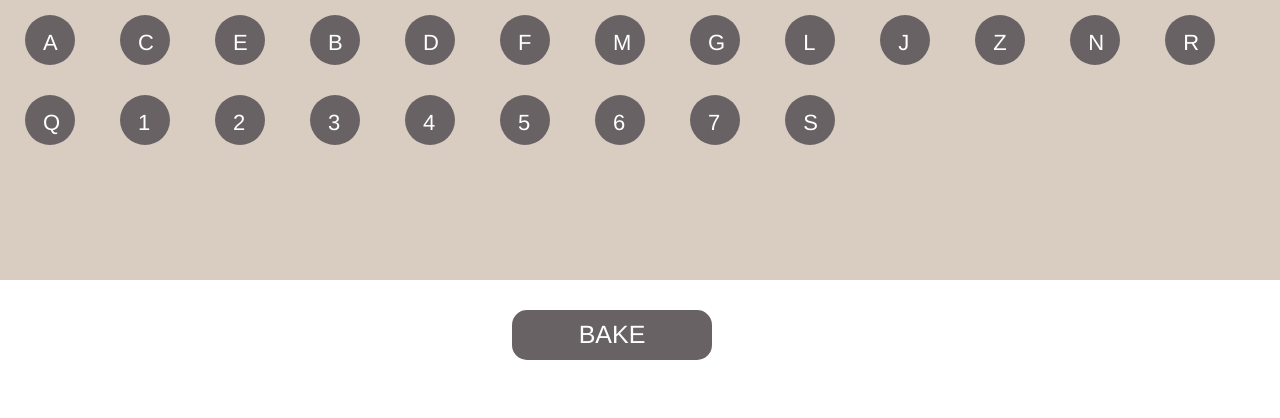
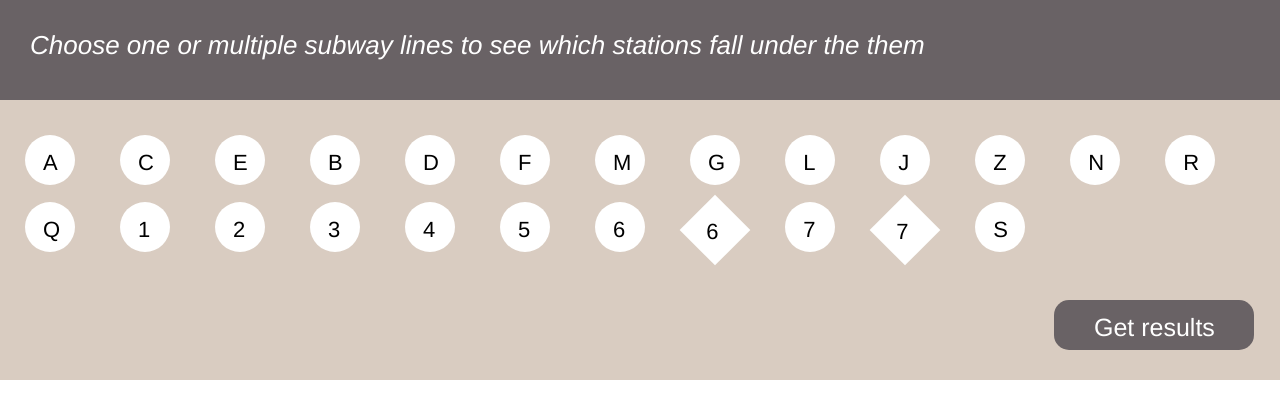
Before and after one commit to gurmanbh/subway-entrances, a plain HTML site: page index.html in a window 1280 px wide. Drawn offline with Linux system fonts and the light colour scheme.

Commit message:
added css styles. everything works

```diff
--- a/css/styles.css
+++ b/css/styles.css
@@ -8,15 +8,45 @@
 }
 
 h1 {
-	color: #D44636;
+	color: #593C4F;
 	display: inline-block;
-	font-size: 18px;
+	font-size: 20px;
 }
 
 
 p {
-	color: black;
+	color: #5E5961;
 	padding-bottom: 15px;
+}
+
+#menu .button#express {
+	margin-top: 20px;
+	border-radius: 0;
+	display: inline-block;
+	vertical-align: -18px;
+	 -moz-transform: scale(1) rotate(45deg) translateX(0px) translateY(0px) skewX(0deg) skewY(0deg);
+		-webkit-transform: scale(1) rotate(45deg) translateX(0px) translateY(0px) skewX(0deg) skewY(0deg);
+        -o-transform: scale(1) rotate(45deg) translateX(0px) translateY(0px) skewX(0deg) skewY(0deg);
+        -ms-transform: scale(1) rotate(45deg) translateX(0px) translateY(0px) skewX(0deg) skewY(0deg);
+        transform: scale(1) rotate(45deg) translateX(0px) translateY(0px) skewX(0deg) skewY(0deg);
+}
+
+#menu .button#express span {
+	font-size: 22px;
+	position: absolute;
+	-moz-transform: scale(1) rotate(-45deg) translateX(0px) translateY(0px) skewX(0deg) skewY(0deg);
+		-webkit-transform: scale(1) rotate(-45deg) translateX(0px) translateY(0px) skewX(0deg) skewY(0deg);
+        -o-transform: scale(1) rotate(-45deg) translateX(0px) translateY(0px) skewX(0deg) skewY(0deg);
+        -ms-transform: scale(1) rotate(-45deg) translateX(0px) translateY(0px) skewX(0deg) skewY(0deg);
+        transform: scale(1) rotate(-45deg) translateX(0px) translateY(0px) skewX(0deg) skewY(0deg);
+}
+
+.none {
+	text-align: center;
+	font-size: 30px;
+	color: gray;
+	font-style: italic;
+
 }
 
 .row {
@@ -35,6 +65,20 @@ p {
 	width: 100%;
 	height: 280px;
 	margin-bottom: 30px;
+	padding-top: 20px;
+}
+
+#title {
+	background-color: #696265;
+	height: 100px;
+	padding-top: 30px;
+}
+
+#title span{
+	color: white;
+	font-size: 26px;
+	margin-left: 30px;
+	font-style: italic;
 }
 
 #menu .button {
@@ -43,14 +87,13 @@ p {
 	margin-top: 15px;
 	margin-right: 15px;
 	margin-left: 25px;
-	margin-bottom: 15px;
 	padding-left: 18px;
 	padding-top: 15px;
-	background-color: #696265;
+	background-color: white;
 	border-radius: 50%;
 	height: 50px;
 	width: 50px;
-	color: white;
+	color: black;
 }
 
 #bakebutton {
@@ -59,10 +102,12 @@ p {
 	color:white;
 	width: 200px;
 	height: 50px;
-	margin-left: 40%;
 	text-align: center;
-	padding-top: 10px;
+	padding-top: 13px;
 	font-size: 25px;
+	right: 2%;
+	position: absolute;
+	top: 300px;
 }
 
 #bakebutton:hover{
@@ -70,6 +115,14 @@ p {
 }
 
 /* for hover states */
+
+#menu .button:hover {
+	color:white;
+}
+
+#menu .button.active {
+	color:white;
+}
 
 #menu .button.blue:hover {
 	background-color: #2850ad
--- a/index.html
+++ b/index.html
@@ -9,6 +9,9 @@
 
 </head>
 <body>
+	<div id = "title">
+		<span>Choose one or multiple subway lines to see which stations fall under the them</span>
+	</div>
 	<div id = "menu">
 		<div class = "button blue" data-which="A">
 			A
@@ -70,16 +73,25 @@
 		<div class = "button green" data-which="6">
 			6
 		</div>
+		<div class = "button green" id = "express" data-which="6 Express">
+			<span>6</span>
+		</div>
+
 		<div class = "button purple" data-which="7">
 			7
 		</div>
+		<div class = "button purple" id = "express" data-which="7 Express">
+			<span>7</span>
+		</div>
+
 		<div class = "button dgrey" data-which="S">
 			S
 		</div>
+		<div id = 'bakebutton'>
+			Get results
+		</div>
 	</div>
-		<div id = 'bakebutton'>
-			BAKE
-		</div>
+
 	<div id ="canvas">
 
 
--- a/js/main.js
+++ b/js/main.js
@@ -88,8 +88,6 @@
 		$('#bakebutton').on('click',function(){
 			selected_lines=[];
 
-			cook();
-
 			//create a list of selected lines
 
 			for (var check in subwaylinestatus){
@@ -98,21 +96,31 @@
 				}
 			}
 
-			console.log(selected_lines);
+			cook();
+
+
 
 		});
 
 		function cook(){
 
-		var filtered_entrances = subwayStations.filter (function(subwayStation){
-			return ((_.contains(subwayStation.linelist, '2')) && (
-				_.contains(subwayStation.linelist, '3'))) ||
-				((_.contains(subwayStation.linelist, 'A')) &&
-				(_.contains(subwayStation.linelist, 'C')));
-			// return subwayStation.lineList.indexOf('2') != -1;
-		});
+			$('#canvas').html('')
 
-		filtered_entrances.forEach(function(subwayStation){
+			var filtered_entrances=subwayStations.filter (function(subwayStation){
+					return _.contains(subwayStation.linelist, selected_lines[0]);
+				});
+
+			for (var i=1; i < selected_lines.length; i++){
+				filtered_entrances = filtered_entrances.filter (function(subwayStation){
+					return _.contains(subwayStation.linelist, selected_lines[i]);
+				});
+			}
+
+			if (filtered_entrances.length==0){
+				$('#canvas').html('<div class = "none"> A station of that calibre does not exist in New York City. </div>');
+			}
+
+			filtered_entrances.forEach(function(subwayStation){
 			$('#canvas').append("<div class = 'row'>" + "<h1>"+ subwayStation.name +'</h1>' + '<p>'
 				+subwayStation.linelist.join(' - ')+'</p>'+'</div>');
 			// $('#canvas').append("<div class = 'row'>" + "<h1>"+ subwayStation.name +'</h1>' + '<p>'+
@@ -122,10 +130,12 @@
 
 		});
 
-		console.log(subwayStations.length);
-		console.log (filtered_entrances.length);
+		// console.log(subwayStations.length);
+		// console.log (filtered_entrances.length);
 
 		}
+
+
 	});
 
 
```
